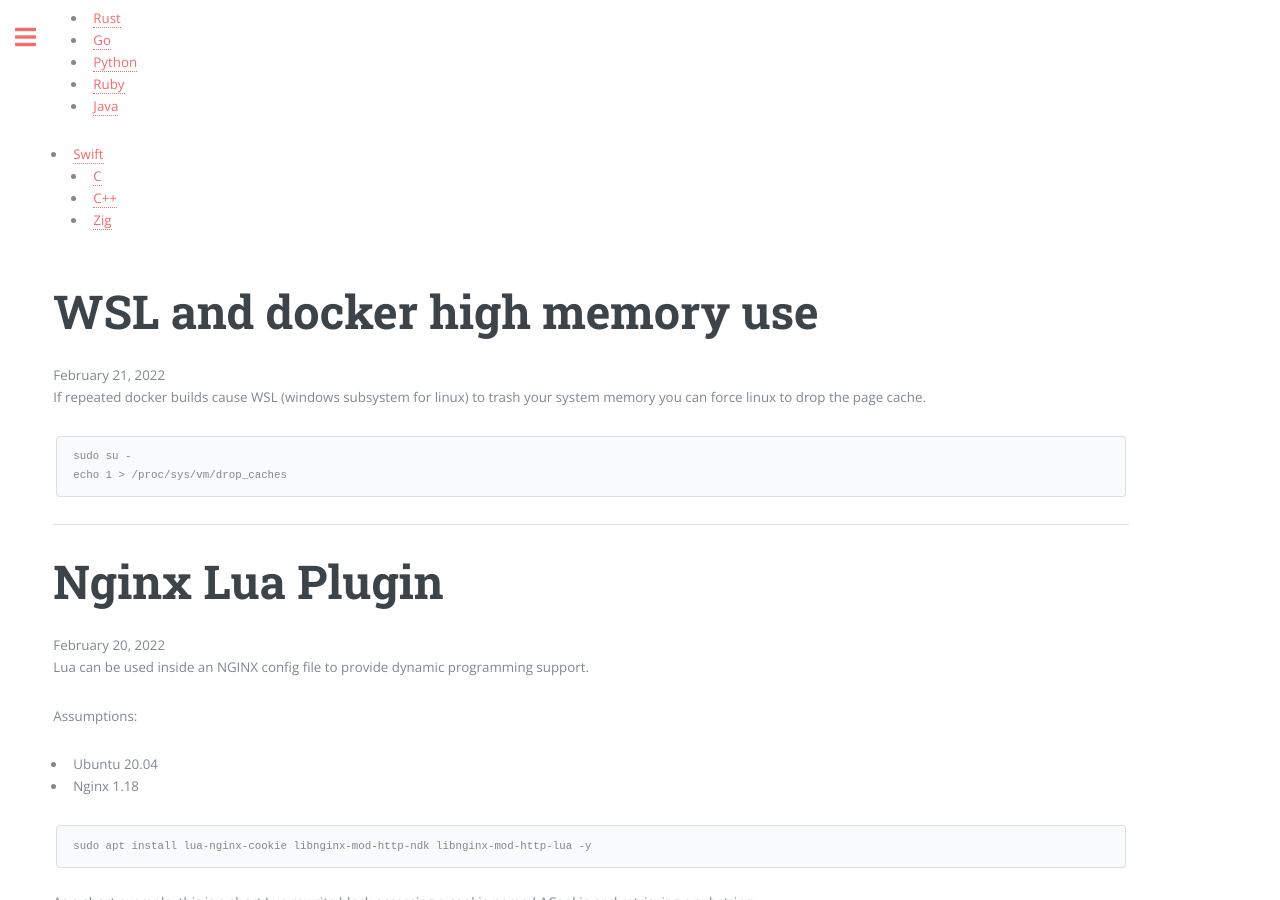
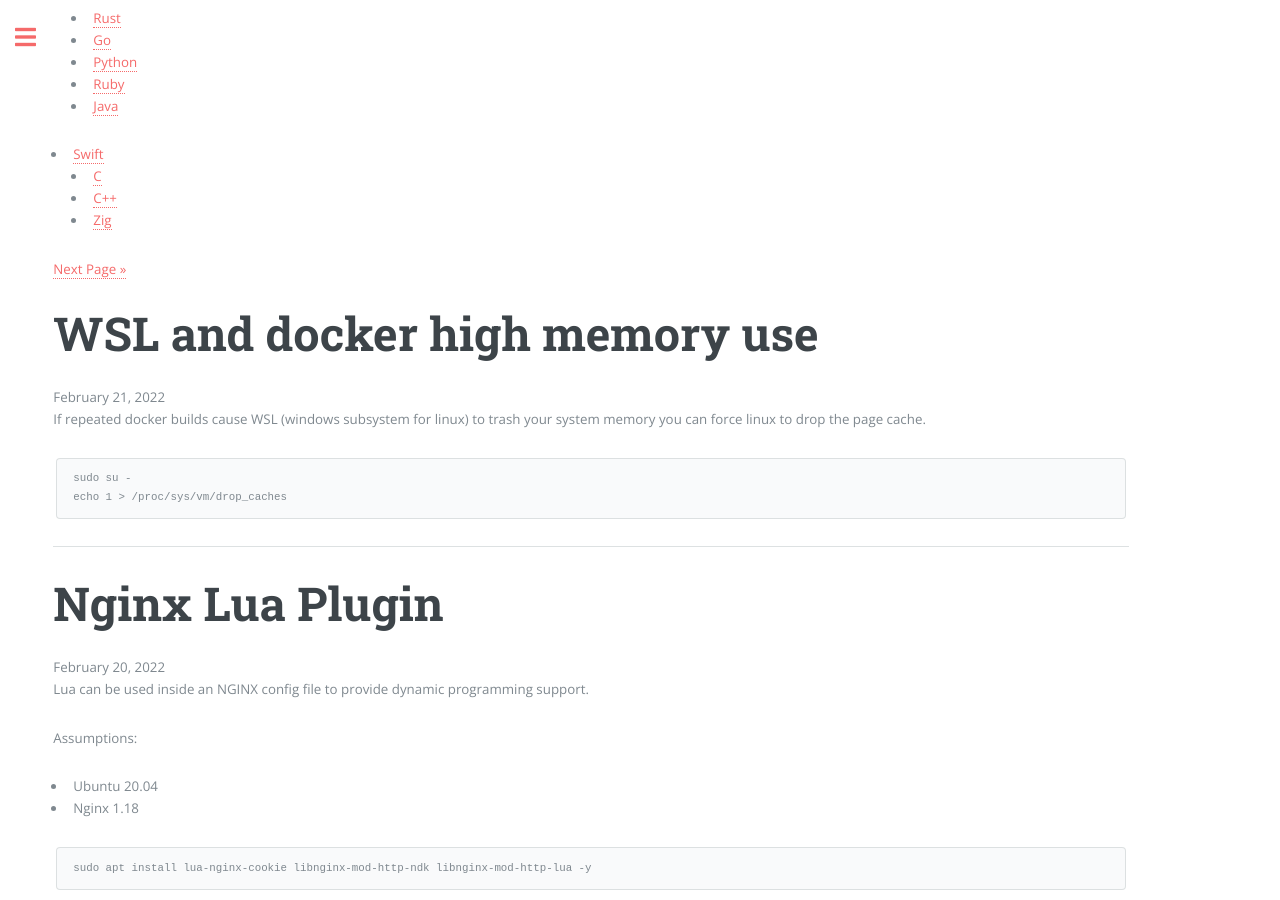
Before and after one commit to majorsilence/Dev, a Jekyll site: the page built from news/index.html, in a window 1280 px wide and 900 px high, scrolled down 707 px. Built offline with Jekyll 4.4.1, drawn with Linux system fonts in a browser that asks for light colours; the list of posts is cut into pages by our own code.

Commit message:
Update index.html
next and previous buttons near top of news/posts page

```diff
--- a/news/index.html
+++ b/news/index.html
@@ -5,6 +5,15 @@ navgroup: news
 ---
 <div class="row">
   <div class="small-12 columns">
+    <nav>
+      {% if paginator.previous_page %}
+        <a href="{{site.baseurl}}{{ paginator.previous_page_path | replace: 'index.html', '' }}" class="prev">&laquo; Previous Page</a> |
+      {% endif %}
+      {% if paginator.next_page %}
+        <a href="{{site.baseurl}}{{ paginator.next_page_path }}/" class="next">Next Page &raquo; </a>
+      {% endif %}
+    </nav>
+
      {% assign index = true %}
      <div itemscope itemtype="http://schema.org/Blog">
      <br/>
```
